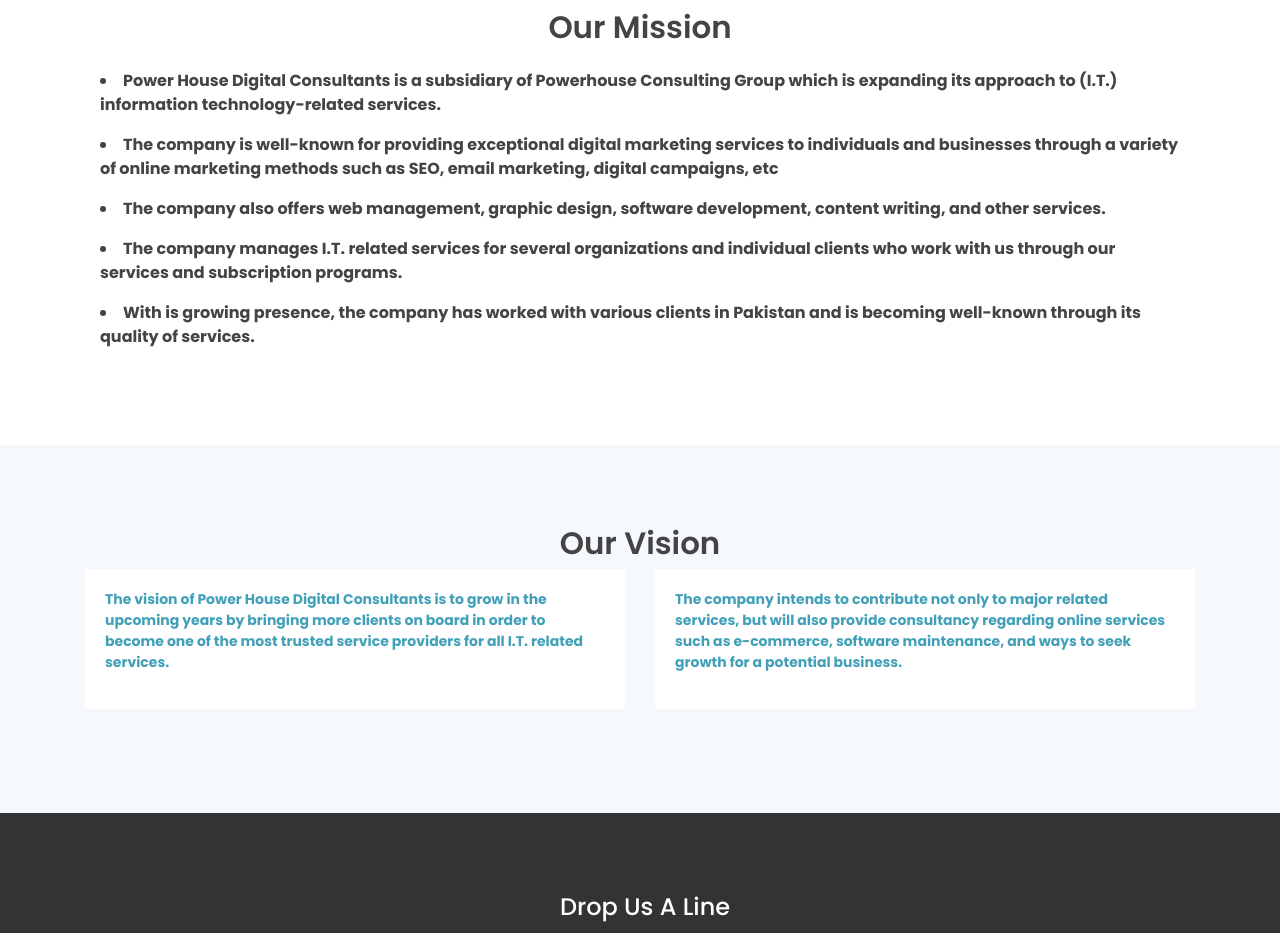
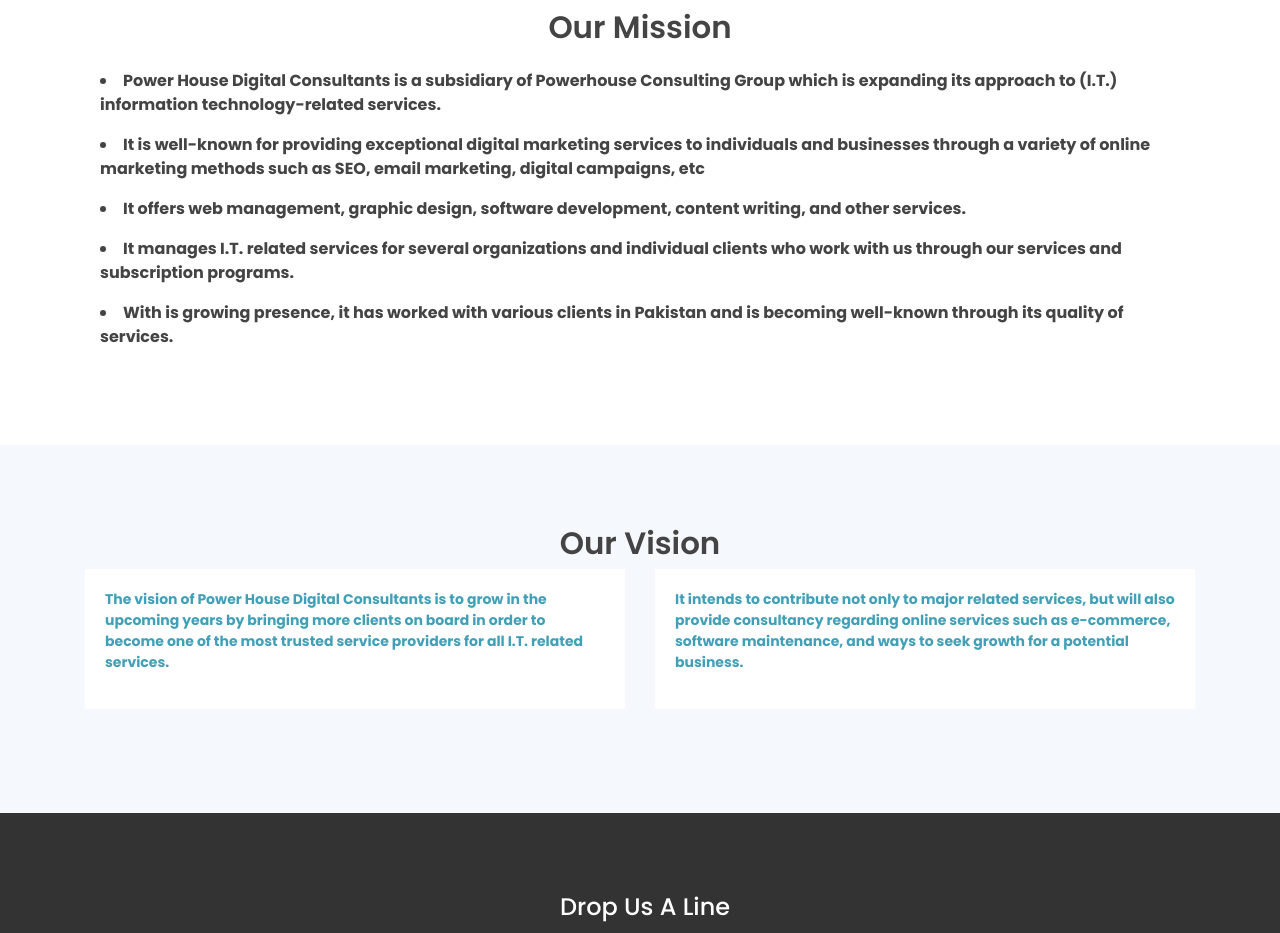
Before and after one commit to PowerHouse123456/powerhouse1, a plain HTML site: page index.html in a window 1280 px wide. Shown: the part 2000-2933 px from the top of the page. Drawn offline with nearby package versions, Linux system fonts and the light colour scheme; files whose address does not match are found by name.

Commit message:
Update index.html

```diff
--- a/index.html
+++ b/index.html
@@ -184,12 +184,12 @@
              <p class="text-info text-center" >
                 <b> <li>Power House Digital Consultants is a subsidiary of Powerhouse Consulting Group which is expanding its approach to (I.T.) information technology-related services.</li></b>
              </p>
-                <p><b><li> The company is well-known for providing exceptional digital marketing services to individuals and businesses through a variety of online marketing methods such as SEO, email marketing, digital campaigns, etc</li></b></p>
+                <p><b><li> It is well-known for providing exceptional digital marketing services to individuals and businesses through a variety of online marketing methods such as SEO, email marketing, digital campaigns, etc</li></b></p>
 
-            <p><b><li>The company also offers web management, graphic design, software development, content writing, and other services.
+            <p><b><li>It offers web management, graphic design, software development, content writing, and other services.
             </li></b></p>
-            <p><b><li>   The company manages I.T. related services for several organizations and individual clients who work with us through our services and subscription programs.</li></b></p>
-            <p><b><li>   With is growing presence, the company has worked with various clients in Pakistan and is becoming well-known through its quality of services.
+            <p><b><li>   It manages I.T. related services for several organizations and individual clients who work with us through our services and subscription programs.</li></b></p>
+            <p><b><li>   With is growing presence, it has worked with various clients in Pakistan and is becoming well-known through its quality of services.
             </li></b></p>
 
 
@@ -227,7 +227,7 @@
                         <div class="card-body text-info">
 
                             <p>
-                               <b>The company intends to contribute not only to major related services, but will also provide consultancy regarding online services such as e-commerce, software maintenance, and ways to seek growth for a potential business.</b>
+                               <b>It intends to contribute not only to major related services, but will also provide consultancy regarding online services such as e-commerce, software maintenance, and ways to seek growth for a potential business.</b>
                                 </p>
 
                         </div>
```
